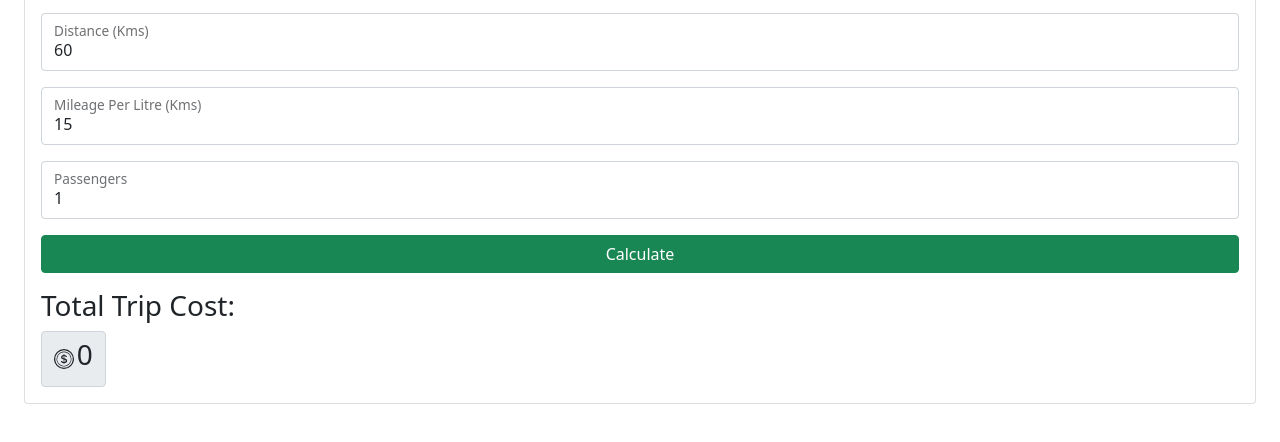
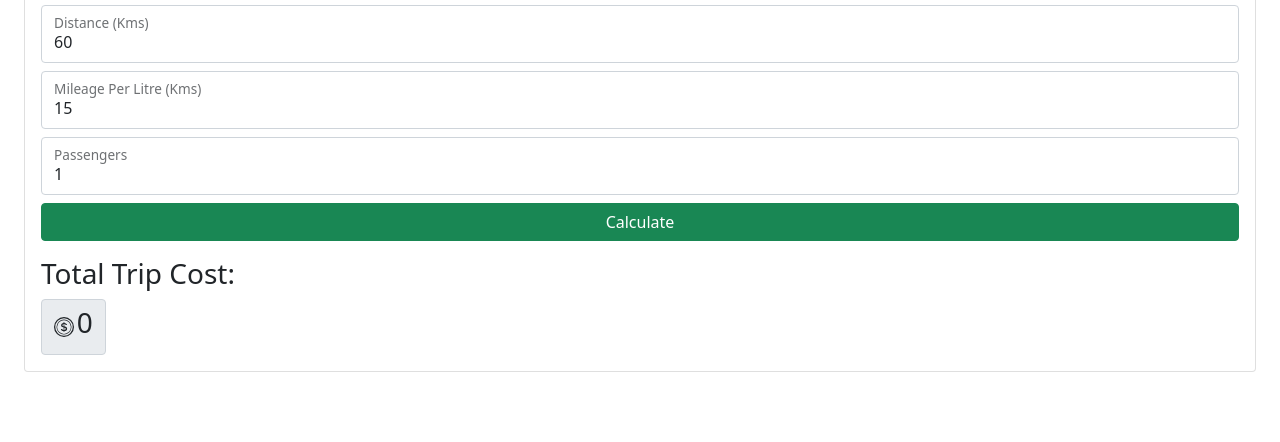
Before and after one commit to rayanfer32/ui, a plain HTML site: page TripCostCalc/index.html in a window 1280 px wide. Shown: the part 148-590 px from the top of the page. Drawn offline with nearby package versions, Linux system fonts and the light colour scheme.

Commit message:
removed custom css

```diff
--- a/TripCostCalc/index.html
+++ b/TripCostCalc/index.html
@@ -10,32 +10,17 @@
     <!-- bootstrap -->
     <link href="https://cdn.jsdelivr.net/npm/bootstrap@5.1.1/dist/css/bootstrap.min.css" rel="stylesheet"
         integrity="sha384-F3w7mX95PdgyTmZZMECAngseQB83DfGTowi0iMjiWaeVhAn4FJkqJByhZMI3AhiU" crossorigin="anonymous">
-
-
-    <!-- JavaScript Bundle with Popper -->
-    <!-- <script src="https://cdn.jsdelivr.net/npm/bootstrap@5.1.1/dist/js/bootstrap.bundle.min.js"
-        integrity="sha384-/bQdsTh/da6pkI1MST/rWKFNjaCP5gBSY4sEBT38Q/9RBh9AH40zEOg7Hlq2THRZ"
-        crossorigin="anonymous"></script> -->
 </head>
-
-<style>
-    .form-spacing {
-        display: flex;
-        flex-direction: column;
-        /* justify-content: space-between; */
-        gap: 1rem;
-    }
-</style>
 
 <body>
     <div class="card m-4">
-        <main class="card-body">
+        <div class="card-body">
             <h2 class="card-title"> <svg xmlns="http://www.w3.org/2000/svg" width="32"  fill="currentColor" class="bi bi-calculator" viewBox="0 0 16 16">
                 <path d="M12 1a1 1 0 0 1 1 1v12a1 1 0 0 1-1 1H4a1 1 0 0 1-1-1V2a1 1 0 0 1 1-1h8zM4 0a2 2 0 0 0-2 2v12a2 2 0 0 0 2 2h8a2 2 0 0 0 2-2V2a2 2 0 0 0-2-2H4z"/>
                 <path d="M4 2.5a.5.5 0 0 1 .5-.5h7a.5.5 0 0 1 .5.5v2a.5.5 0 0 1-.5.5h-7a.5.5 0 0 1-.5-.5v-2zm0 4a.5.5 0 0 1 .5-.5h1a.5.5 0 0 1 .5.5v1a.5.5 0 0 1-.5.5h-1a.5.5 0 0 1-.5-.5v-1zm0 3a.5.5 0 0 1 .5-.5h1a.5.5 0 0 1 .5.5v1a.5.5 0 0 1-.5.5h-1a.5.5 0 0 1-.5-.5v-1zm0 3a.5.5 0 0 1 .5-.5h1a.5.5 0 0 1 .5.5v1a.5.5 0 0 1-.5.5h-1a.5.5 0 0 1-.5-.5v-1zm3-6a.5.5 0 0 1 .5-.5h1a.5.5 0 0 1 .5.5v1a.5.5 0 0 1-.5.5h-1a.5.5 0 0 1-.5-.5v-1zm0 3a.5.5 0 0 1 .5-.5h1a.5.5 0 0 1 .5.5v1a.5.5 0 0 1-.5.5h-1a.5.5 0 0 1-.5-.5v-1zm0 3a.5.5 0 0 1 .5-.5h1a.5.5 0 0 1 .5.5v1a.5.5 0 0 1-.5.5h-1a.5.5 0 0 1-.5-.5v-1zm3-6a.5.5 0 0 1 .5-.5h1a.5.5 0 0 1 .5.5v1a.5.5 0 0 1-.5.5h-1a.5.5 0 0 1-.5-.5v-1zm0 3a.5.5 0 0 1 .5-.5h1a.5.5 0 0 1 .5.5v4a.5.5 0 0 1-.5.5h-1a.5.5 0 0 1-.5-.5v-4z"/>
               </svg> Trip Cost Calculator</h2>
 
-            <form class="form-spacing" id="inputForm">
+            <form class="d-flex flex-column gap-2" id="inputForm">
                 <div class="form-floating">
                     <input type="number" class="form-control" id="fuelPrice" min="0" placeholder="103" data-decimals="2"
                         step="0.01" value="103">
@@ -73,22 +58,19 @@
                   <h3 id="perHead" >,Per Head.</h3>
             </div>
 
-        </main>
+        </div>
     </div>
 </body>
 
 <script>
     const tripCostElm = document.querySelector("#tripCost")
     const perHeadElm = document.querySelector("#perHead")
-
     perHeadElm.hidden = true;
 
     document.querySelector("#inputForm").addEventListener("submit", e => {
         e.preventDefault();
-        // console.log(e)
         calculateTripCost(e.target)
     })
-
 
     function calculateTripCost(target) {
         let fuelPrice = target[0].value;
```
